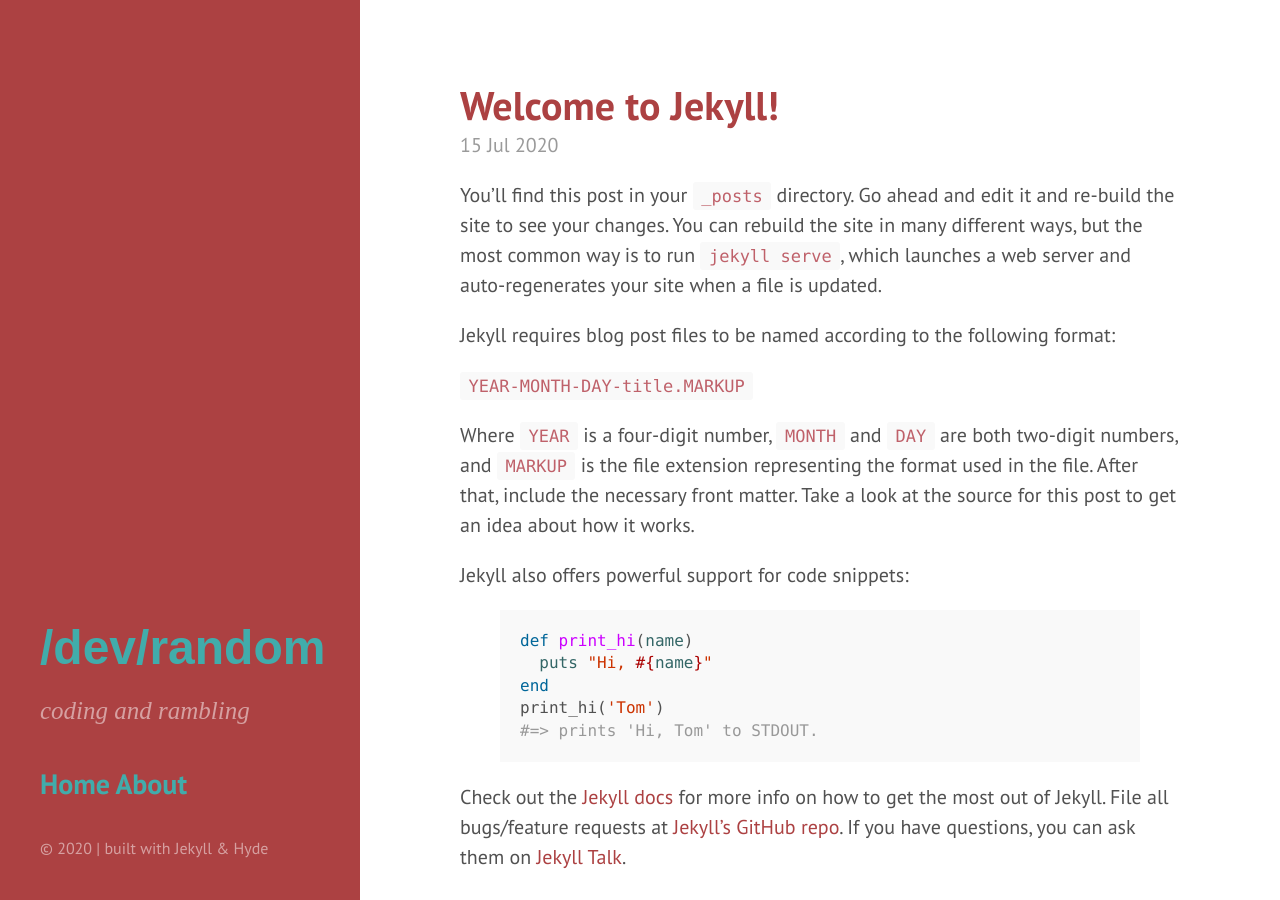
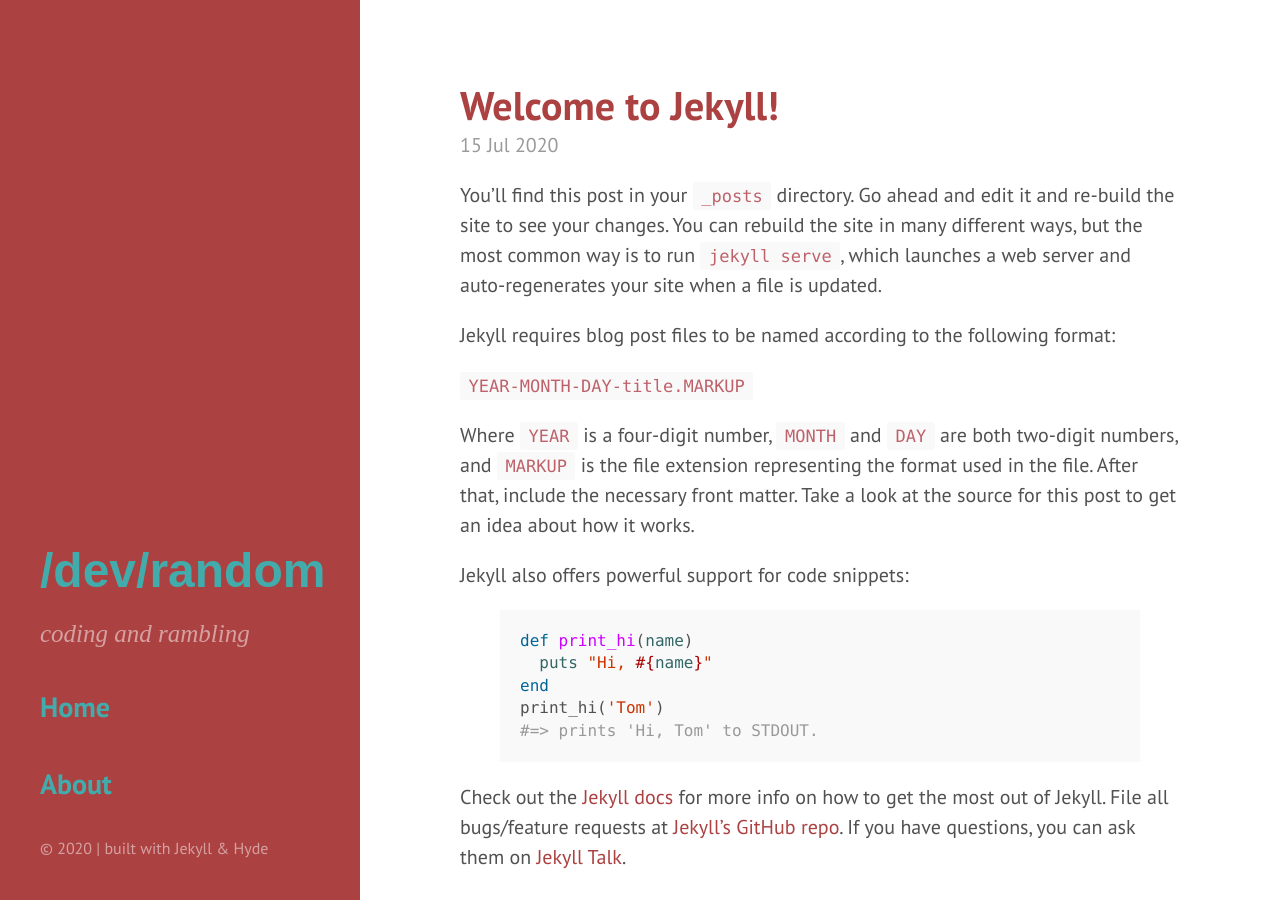
Before and after one commit to dgyarmati/devslashrand-dot-com, a Jekyll site: the page built from index.html, in a window 1280 px wide and 900 px high. Built offline with Jekyll 4.4.1, drawn with Linux system fonts in a browser that asks for light colours; the list of posts is cut into pages by our own code.

Commit message:
sidebar hyperlinks styling

```diff
--- a/_includes/sidebar.html
+++ b/_includes/sidebar.html
@@ -10,7 +10,7 @@
     </div>
 
     <nav class="sidebar-nav">
-      <a class="sidebar-nav-item{% if page.url == site.baseurl %} active{% endif %}" href="{{ site.baseurl }}">Home</a>
+      <p><a class="sidebar-nav-item{% if page.url == site.baseurl %} active{% endif %}" href="{{ site.baseurl }}">Home</a></p>
 
       {% comment %}
         The code below dynamically generates a sidebar nav of pages with
@@ -21,7 +21,7 @@
       {% for node in pages_list %}
         {% if node.title != null %}
           {% if node.layout == "page" %}
-            <a class="sidebar-nav-item{% if page.url == node.url %} active{% endif %}" href="{{ node.url }}">{{ node.title }}</a>
+            <p><a class="sidebar-nav-item{% if page.url == node.url %} active{% endif %}" href="{{ node.url }}">{{ node.title }}</a></p>
           {% endif %}
         {% endif %}
       {% endfor %}
```
